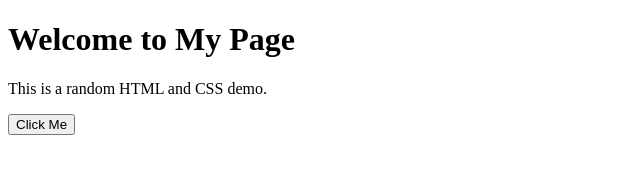
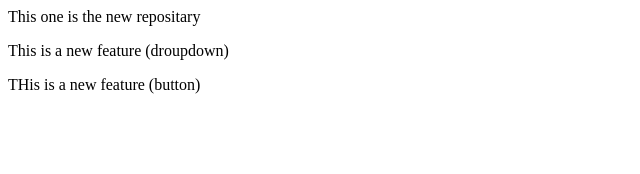
Before and after one commit to Sam539-hub/localrepo, a plain HTML site: page index.html in a window 1280 px wide. Shown: the whole page, without its empty margins (0-640 px from the left). Drawn offline with Linux system fonts and the light colour scheme.

Commit message:
The html file got changed

```diff
--- a/index.html
+++ b/index.html
@@ -1,14 +1,3 @@
-<!DOCTYPE html>
-<html>
-<head>
-    <title>Random Page</title>
-    <link rel="stylesheet" href="style.css">
-</head>
-<body>
-    <div class="box">
-        <h1>Welcome to My Page</h1>
-        <p>This is a random HTML and CSS demo.</p>
-        <button>Click Me</button>
-    </div>
-</body>
-</html>
+<p>This one is the new repositary </p>
+<p> This is a new feature (droupdown)</p>
+<p>THis is a new feature (button)</p>
```
